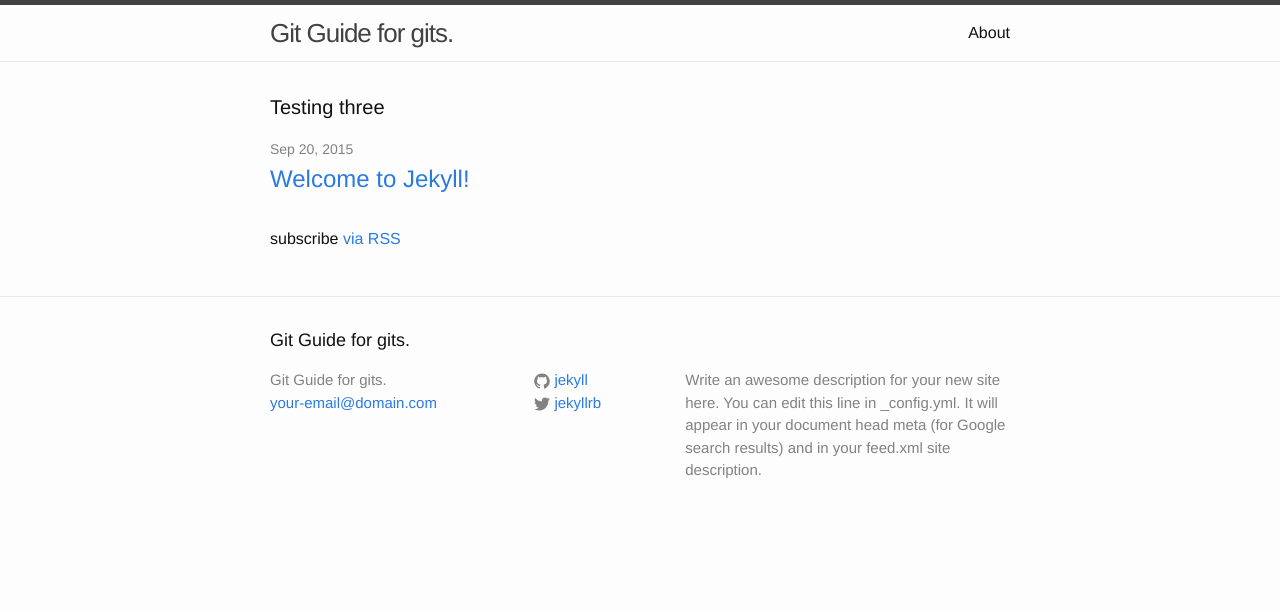
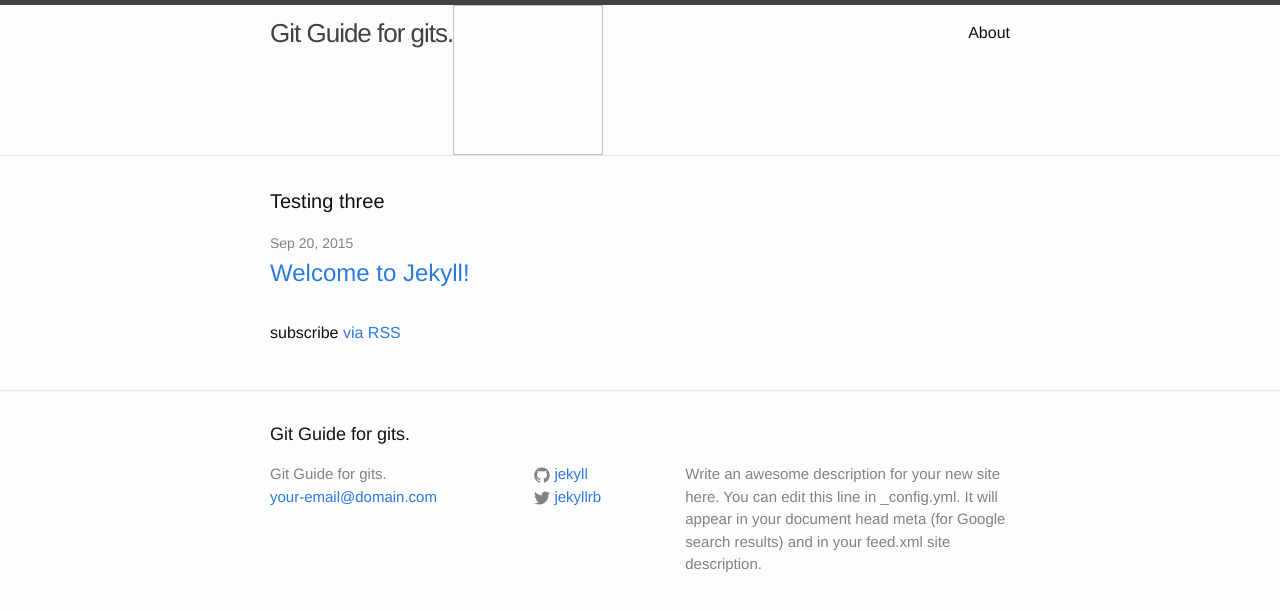
Before and after one commit to tormod17/testing2, a Jekyll site: the page built from index.html, in a window 1280 px wide. Shown: the top 611 px of the page. Built offline with Jekyll 4.4.1, drawn with Linux system fonts in a browser that asks for light colours.

Commit message:
added class to image

```diff
--- a/_includes/header.html
+++ b/_includes/header.html
@@ -3,7 +3,7 @@
   <div class="wrapper">
 
     <a class="site-title" href="{{ site.baseurl }}/">{{ site.title }}</a>
-    <img href="http://covers8.com/wp-content/uploads/2014/09/Up-Old-Man.jpg">
+    <img href="http://covers8.com/wp-content/uploads/2014/09/Up-Old-Man.jpg" class="gitImage">
     <nav class="site-nav">
       <a href="#" class="menu-icon">
         <svg viewBox="0 0 18 15">
```
